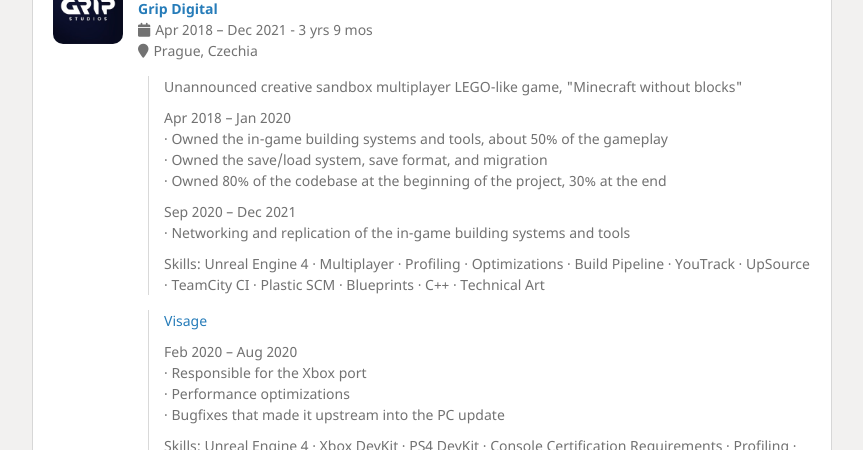
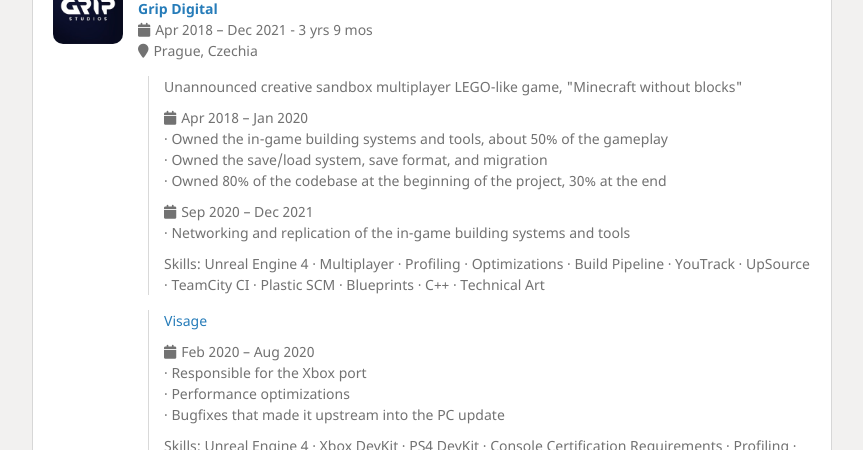
Before and after one commit to JakubNei/jakubnei.github.io, a Jekyll site: the page built from index.html, in a window 1280 px wide. Shown: the part 2226-2676 px from the top of the page, without its empty margins (208-1071 px from the left). Built offline with Jekyll 4.4.1, drawn with Linux system fonts in a browser that asks for light colours; nearby versions of some CDN libraries.

Commit message:
Improved  class="when"

```diff
--- a/pages/portfolio/portfolio.html
+++ b/pages/portfolio/portfolio.html
@@ -81,14 +81,14 @@
 			<section>
 				<div>Unannounced creative sandbox multiplayer LEGO-like game, "Minecraft without blocks"</div>
 				<br>
-				<div>Apr 2018 – Jan 2020</div>
+				<div class="when">Apr 2018 – Jan 2020</div>
 				<ul class="points">
 					<li>Owned the in-game building systems and tools, about 50% of the gameplay</li>
 					<li>Owned the save/load system, save format, and migration</li>
 					<li>Owned 80% of the codebase at the beginning of the project, 30% at the end</li>
 				</ul>
 				<br>
-				<div>Sep 2020 – Dec 2021</div>
+				<div class="when">Sep 2020 – Dec 2021</div>
 				<ul class="points">
 					<li>Networking and replication of the in-game building systems and tools</li>
 				</ul>
@@ -98,7 +98,7 @@
 			<section>
 				<div><a href="https://store.steampowered.com/app/594330/Visage/" target="_blank">Visage</a></div>
 				<br>
-				<div>Feb 2020 – Aug 2020</div>
+				<div class="when">Feb 2020 – Aug 2020</div>
 				<ul class="points">
 					<li>Responsible for the Xbox port</li>
 					<li>Performance optimizations</li>
@@ -300,7 +300,7 @@
 		<img src="{{'pages/portfolio/logo-spse.png' | relative_url }}">
 		<aside>
 			<h3 class="company"><a href="https://spsehavirov.cz/" target="_blank">SPŠE Havířov</a></h3>
-			<div class="role">Secondary School of Electrotechnical Engineering in  Havířov</div>
+			<div class="role">Secondary School of Electrotechnical Engineering in Havířov</div>
 			<br>
 			<div class="when">2007 – 2011</div>
 			<div class="skills">Skills: C++ · Assembler<div>
```
